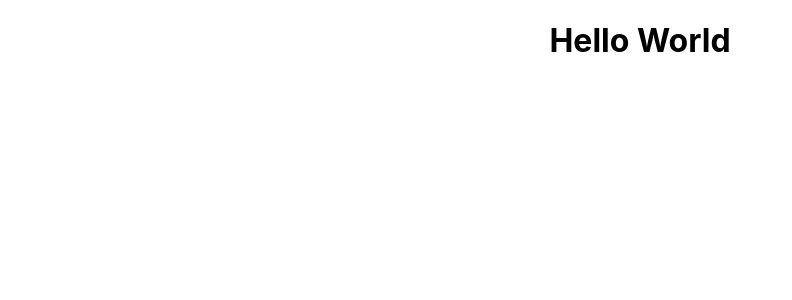
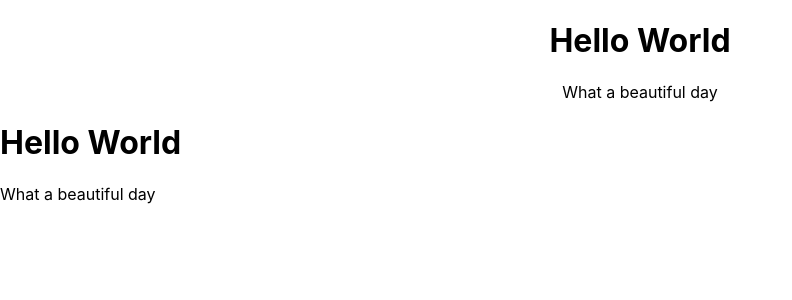
Before and after one commit to Beji96/Develhope-react-exercise, a React (Create React App) app: page / in a window 1280 px wide. Shown: the top 300 px of the page, without its empty margins (0-792 px from the left). Built offline with nearby package versions, Linux system fonts and the light colour scheme.

Commit message:
finish comp-6

```diff
--- a/src/Hello.js
+++ b/src/Hello.js
@@ -3,7 +3,12 @@
 
 class Hello extends React.Component{
     render(){
-        return <h1>Hello World</h1>
+        return(
+            <div>
+            <h1>Hello World</h1>
+             <p>What a beautiful day</p>
+            </div>
+        )
     }
 };
 
--- a/src/index.js
+++ b/src/index.js
@@ -3,13 +3,14 @@
 import './index.css';
 import App from './App';
 import reportWebVitals from './reportWebVitals';
+import Hello from './Hello';
 
 
 const root = ReactDOM.createRoot(document.getElementById('root'));
 root.render(
   <React.StrictMode>
     <App />
-
+    <Hello/>
   </React.StrictMode>
 );
 
```
